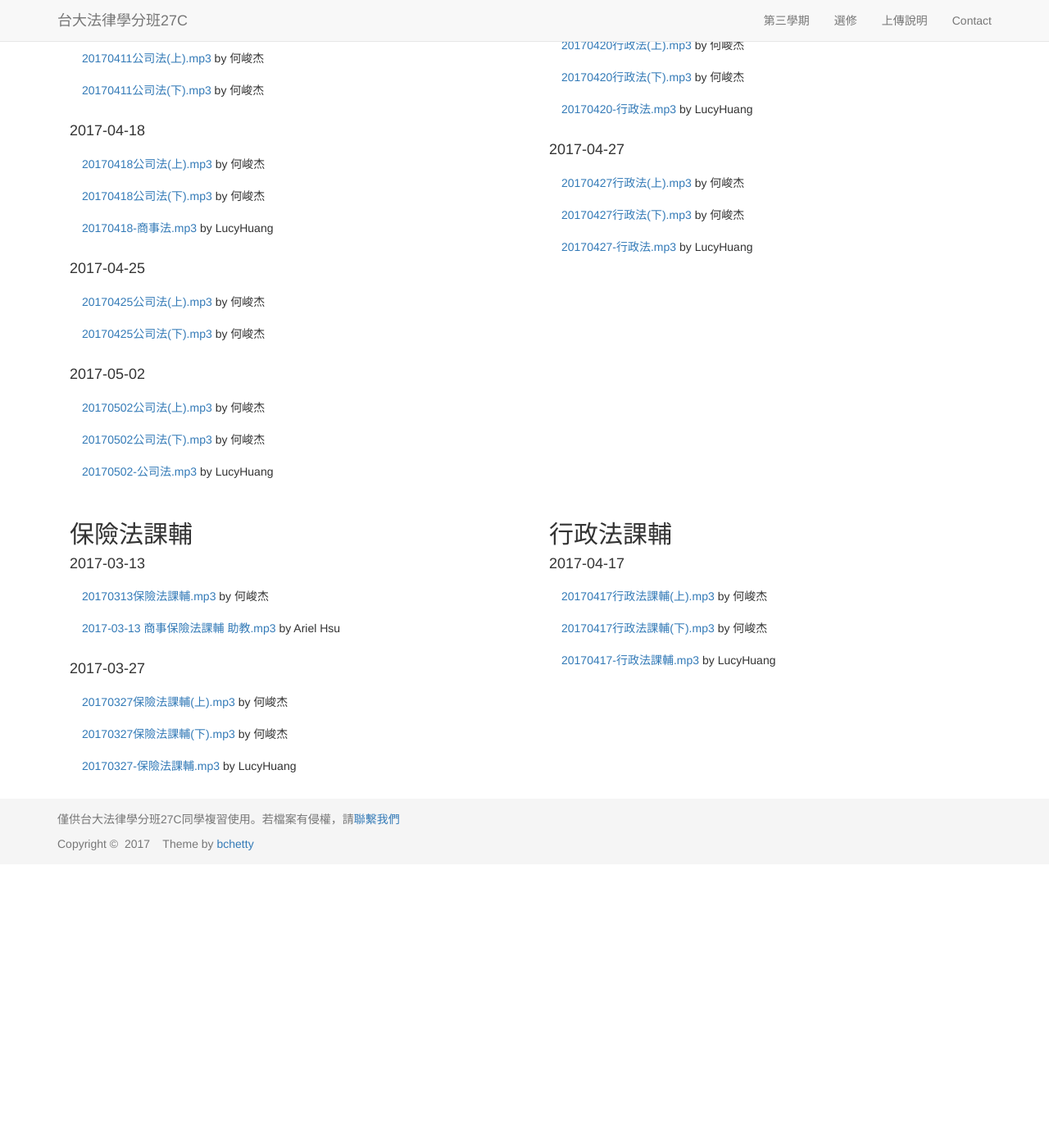
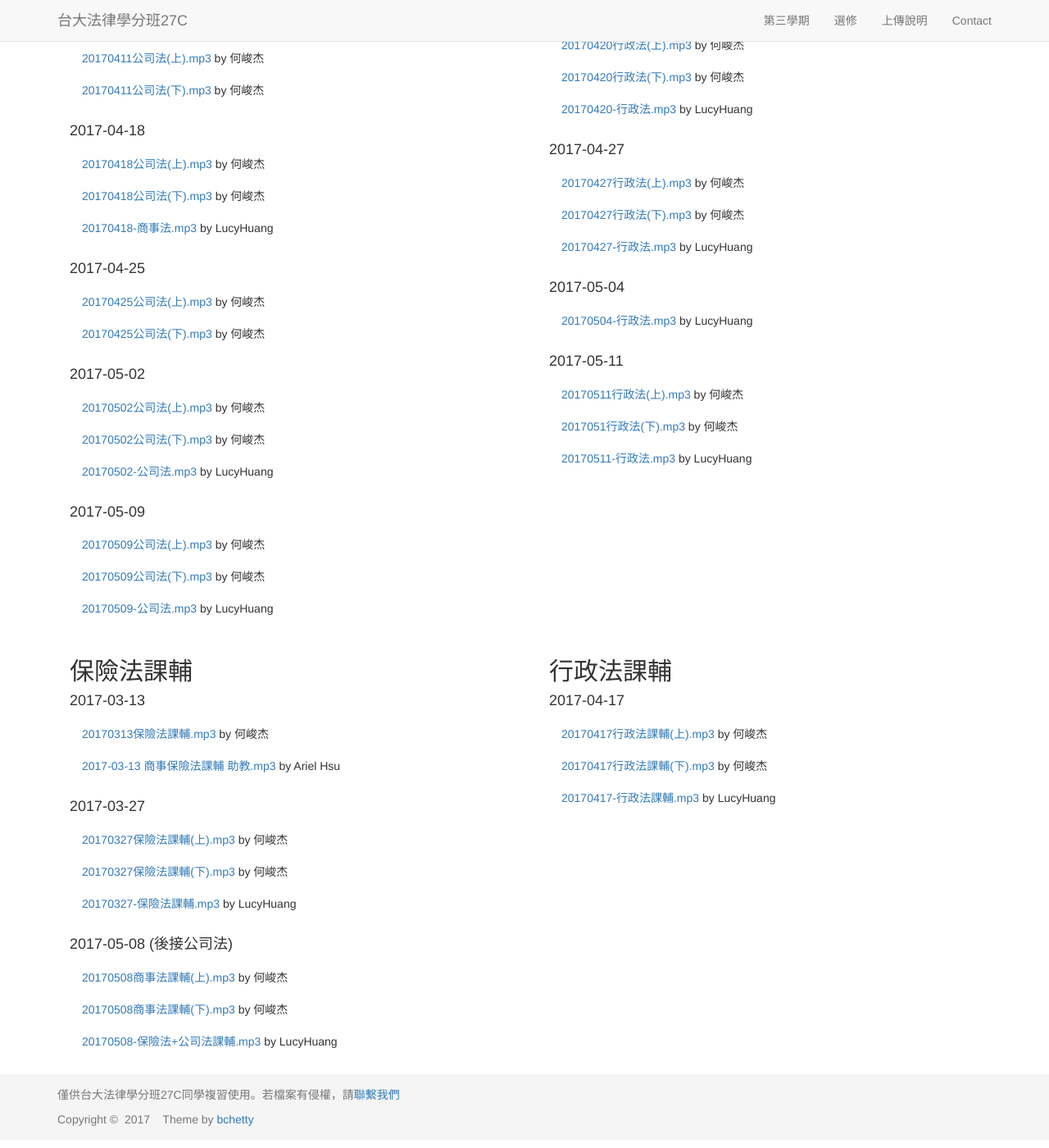
Before and after one commit to maxmilian/ntu_specs_law, a Jekyll site: the page built from semester3/index.html, in a window 1280 px wide and 1400 px high, scrolled down 1263 px. Shown: the whole window at 82% size. Built offline with Jekyll 4.4.1, drawn with Linux system fonts in a browser that asks for light colours; nearby versions of some CDN libraries; before the commit the page ends 2327 px from its top, so only the background shows below that.

Commit message:
upload records

```diff
--- a/semester3/index.html
+++ b/semester3/index.html
@@ -74,6 +74,12 @@ layout: template1
         <li class="list-group-item"><a href="{{ site.company_record }}/Ho_6_2.mp3">20170502公司法(下).mp3</a> by 何峻杰</li>
         <li class="list-group-item"><a href="{{ site.company_record }}/Huang_6.mp3">20170502-公司法.mp3</a> by LucyHuang</li>
       </ul>
+      <h4>2017-05-09</h4>
+      <ul class="list-group">
+        <li class="list-group-item"><a href="{{ site.company_record }}/Ho_7_1.mp3">20170509公司法(上).mp3</a> by 何峻杰</li>
+        <li class="list-group-item"><a href="{{ site.company_record }}/Ho_7_2.mp3">20170509公司法(下).mp3</a> by 何峻杰</li>
+        <li class="list-group-item"><a href="{{ site.company_record }}/Huang_7.mp3">20170509-公司法.mp3</a> by LucyHuang</li>
+      </ul>
     </div>
     <div class="col-md-6">
       <h2>行政法</h2>
@@ -130,6 +136,16 @@ layout: template1
         <li class="list-group-item"><a href="{{ site.adminitrative_record }}/Ho_9_2.mp3">20170427行政法(下).mp3</a> by 何峻杰</li>
         <li class="list-group-item"><a href="{{ site.adminitrative_record }}/Huang_9.mp3">20170427-行政法.mp3</a> by LucyHuang</li>
       </ul>
+      <h4>2017-05-04</h4>
+      <ul class="list-group">
+        <li class="list-group-item"><a href="{{ site.adminitrative_record }}/Huang_10.mp3">20170504-行政法.mp3</a> by LucyHuang</li>
+      </ul>
+      <h4>2017-05-11</h4>
+      <ul class="list-group">
+        <li class="list-group-item"><a href="{{ site.adminitrative_record }}/Ho_11_1.mp3">20170511行政法(上).mp3</a> by 何峻杰</li>
+        <li class="list-group-item"><a href="{{ site.adminitrative_record }}/Ho_11_2.mp3">2017051行政法(下).mp3</a> by 何峻杰</li>
+        <li class="list-group-item"><a href="{{ site.adminitrative_record }}/Huang_11.mp3">20170511-行政法.mp3</a> by LucyHuang</li>
+      </ul>
     </div>
   </div>
   <div class="row">
@@ -146,6 +162,12 @@ layout: template1
         <li class="list-group-item"><a href="{{ site.insurance_ra_record }}/Ho_2_2.mp3">20170327保險法課輔(下).mp3</a> by 何峻杰</li>
         <li class="list-group-item"><a href="{{ site.insurance_ra_record }}/Huang_2.mp3">20170327-保險法課輔.mp3</a> by LucyHuang</li>
       </ul>
+      <h4>2017-05-08 (後接公司法)</h4>
+      <ul class="list-group">
+        <li class="list-group-item"><a href="{{ site.insurance_ra_record }}/Ho_3_1.mp3">20170508商事法課輔(上).mp3</a> by 何峻杰</li>
+        <li class="list-group-item"><a href="{{ site.insurance_ra_record }}/Ho_3_2.mp3">20170508商事法課輔(下).mp3</a> by 何峻杰</li>
+        <li class="list-group-item"><a href="{{ site.insurance_ra_record }}/Huang_3.mp3">20170508-保險法+公司法課輔.mp3</a> by LucyHuang</li>
+      </ul>
     </div>
     <div class="col-md-6">
       <h2>行政法課輔</h2>
```
Also changed, not shown: elective/index.html (+8 -0 lines).
